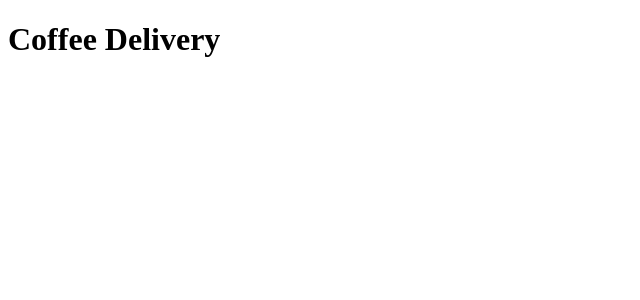
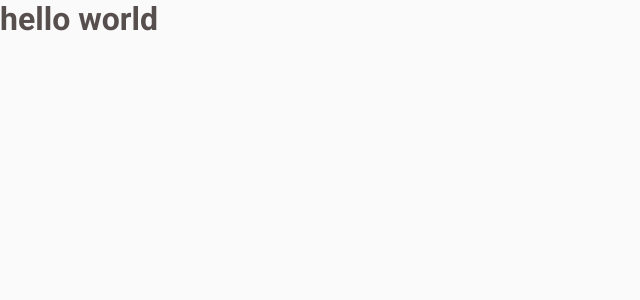
Before and after one commit to Andersonsilvamota/coffee-delivery, a React (Vite) app: page / in a window 1280 px wide. Shown: the top 300 px of the page, without its empty margins (0-640 px from the left). Built offline with nearby package versions, Linux system fonts and the light colour scheme.

Commit message:
Estrutura da aplicação - cores e fonte

```diff
--- a/index.html
+++ b/index.html
@@ -2,6 +2,11 @@
 <html lang="en">
   <head>
     <meta charset="UTF-8" />
+
+    <link rel="preconnect" href="https://fonts.googleapis.com">
+    <link rel="preconnect" href="https://fonts.gstatic.com" crossorigin>
+    <link href="https://fonts.googleapis.com/css2?family=Baloo+2:wght@700;800&family=Roboto:wght@400;700&display=swap" rel="stylesheet">
+
     <link rel="icon" type="image/svg+xml" href="/vite.svg" />
     <meta name="viewport" content="width=device-width, initial-scale=1.0" />
     <title>Coffee Delivery</title>
--- a/package.json
+++ b/package.json
@@ -10,7 +10,8 @@
   },
   "dependencies": {
     "react": "^18.2.0",
-    "react-dom": "^18.2.0"
+    "react-dom": "^18.2.0",
+    "styled-components": "^5.3.5"
   },
   "devDependencies": {
     "@types/react": "^18.0.15",
--- a/src/App.jsx
+++ b/src/App.jsx
@@ -1,9 +1,14 @@
+import GlobalStyle from "./styles/globalStyles"
+import { ThemeProvider } from 'styled-components'
+import { defaultTheme } from "./styles/themes/default"
+
 function App() {
 
   return (
-    <h1>
-      Coffee Delivery
-    </h1>
+    <ThemeProvider theme={defaultTheme}>
+      <GlobalStyle />
+      <h1>hello world</h1>
+    </ThemeProvider>
   )
 }
 
--- /dev/null
+++ b/src/styles/globalStyles.js
@@ -0,0 +1,26 @@
+import { createGlobalStyle } from 'styled-components'
+
+const GlobalStyle = createGlobalStyle`
+  * {
+    margin: 0;
+    padding: 0;
+    box-sizing: border-box;
+  }
+
+  body {
+    background: ${props => props.theme.base['background']};
+    color: ${props => props.theme.base['base-text']};
+    -webkit-font-smoothing: antialiased;
+
+  }
+
+  body, input, textarea, button {
+    font-family: 'Roboto', sans-serif;
+    font-weight: 400;
+    font-size: 1rem;
+  }
+
+
+`
+
+export default GlobalStyle;
--- /dev/null
+++ b/src/styles/themes/default.js
@@ -0,0 +1,28 @@
+export const defaultTheme = {
+  produto: {
+    'yellow': '#dbac2c',
+    'yellow-dark': '#c47f17',
+    'yellow-light': '#f1e9c9',
+
+    'purple': '#8047f8',
+    'purple-dark': '#4b2995',
+    'purple-light': '#ebe5f9',
+
+  },
+
+  base: {
+    'base-title': '#272221',
+    'base-subtitle': '#403937',
+    'base-text': '#574f4d',
+    'base-label': '#8d8686',
+    'base-hover': '#d7d5d5',
+    'base-button': '#e6e5e5',
+    'base-input': '#ededed',
+    'base-card': '#f3f2f2',
+
+    'background': '#fafafa',
+    'white': '#fff'
+  },
+
+
+}
```
Also changed, not shown: 1 other file (tests, documents, lock files or other folders).
